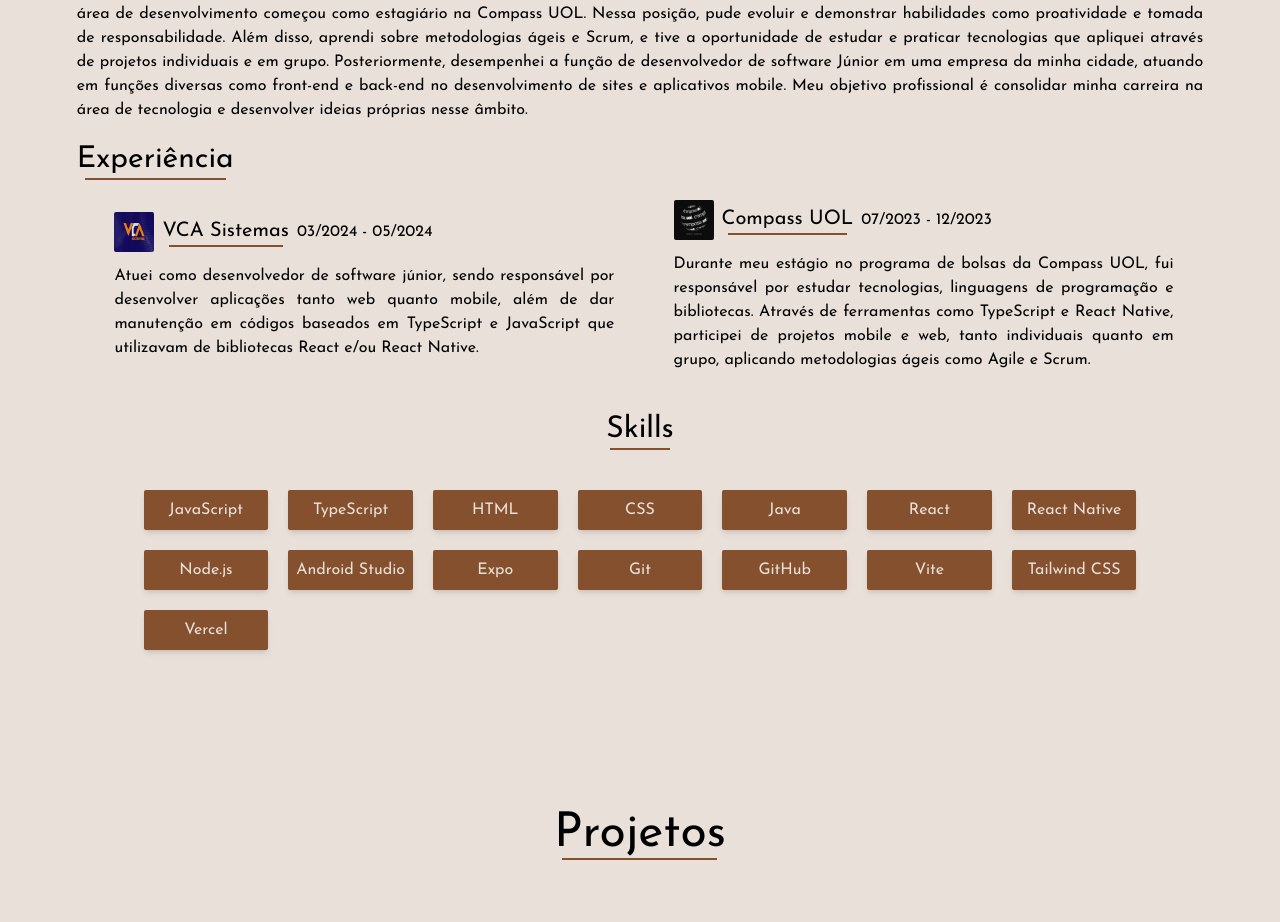
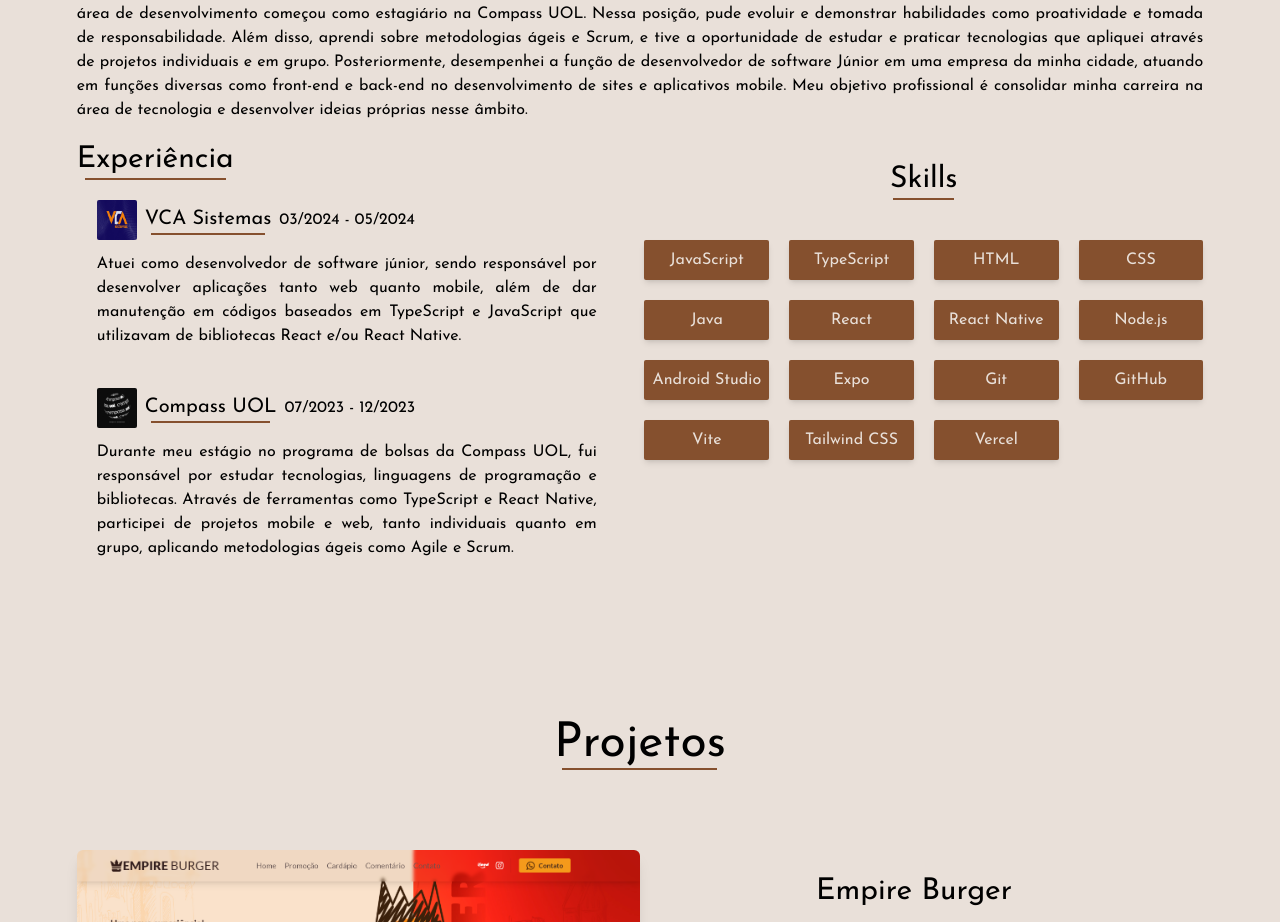
Before and after one commit to gui18br/portfolio, a React (Vite) app: page / in a window 1280 px wide. Shown: the part 882-1804 px from the top of the page. Built offline with nearby package versions, Linux system fonts and the light colour scheme.

Commit message:
chore: Atualiza estilo do componente Works e Skills

```diff
--- a/src/components/aboutMe/AboutMe.tsx
+++ b/src/components/aboutMe/AboutMe.tsx
@@ -26,12 +26,14 @@ export const AboutMe = () => {
             âmbito.
           </p>
         </div>
-        <Works />
-        <div>
-          <div className="flex items-center justify-center mt-10">
-            <Title size="3xl">Skills</Title>
+        <div className="lg:flex lg:justify-between lg:gap-10 xl:gap-0">
+          <Works />
+          <div>
+            <div className="flex items-center justify-center mt-10">
+              <Title size="3xl">Skills</Title>
+            </div>
+            <Skills skills={skillsData} />
           </div>
-          <Skills skills={skillsData} />
         </div>
       </Element>
     </div>
--- a/src/components/skills/Skills.tsx
+++ b/src/components/skills/Skills.tsx
@@ -13,7 +13,7 @@ export const Skills = (props: SkillsProps) => {
     <div className="flex flex-col items-center justify-center mt-10">
       <ul
         className={`grid grid-cols-2 md:grid-cols-3 ${
-          props.skills.length > 5 ? "lg:grid-cols-7" : "lg:grid-cols-5"
+          props.skills.length > 5 ? "lg:grid-cols-4" : "lg:grid-cols-5"
         } gap-5 justify-center`}
       >
         {props.skills.map((skill) => (
--- a/src/components/works/Works.tsx
+++ b/src/components/works/Works.tsx
@@ -26,10 +26,10 @@ export const Works = () => {
 
   return (
     <div className="flex flex-col  mt-5">
-      <div className="flex lg:justify-start sm:justify-center justify-start">
+      <div className="flex lg:justify-start justify-center">
         <Title size="3xl">Experiência</Title>
       </div>
-      <ul className="flex lg:flex-row flex-col justify-around items-center lg:mt-5 mt-10 ml-2 lg:gap-0 gap-10">
+      <ul className="flex flex-col justify-around items-center lg:items-start lg:ml-5 lg:mt-5 mt-10 ml-2 gap-10">
         {works.map((work) => (
           <li key={work.id} className="">
             <div className="flex">
```
